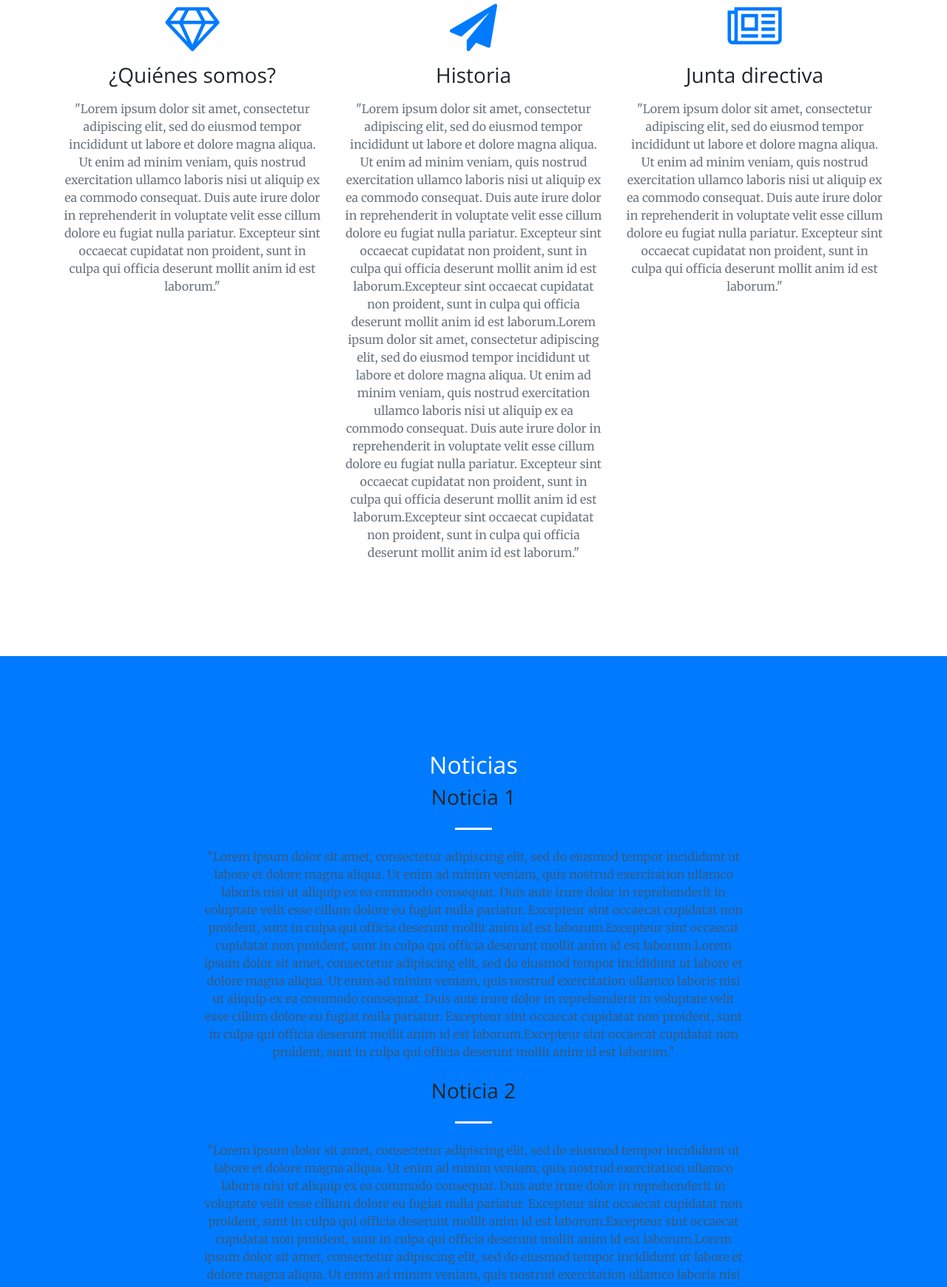
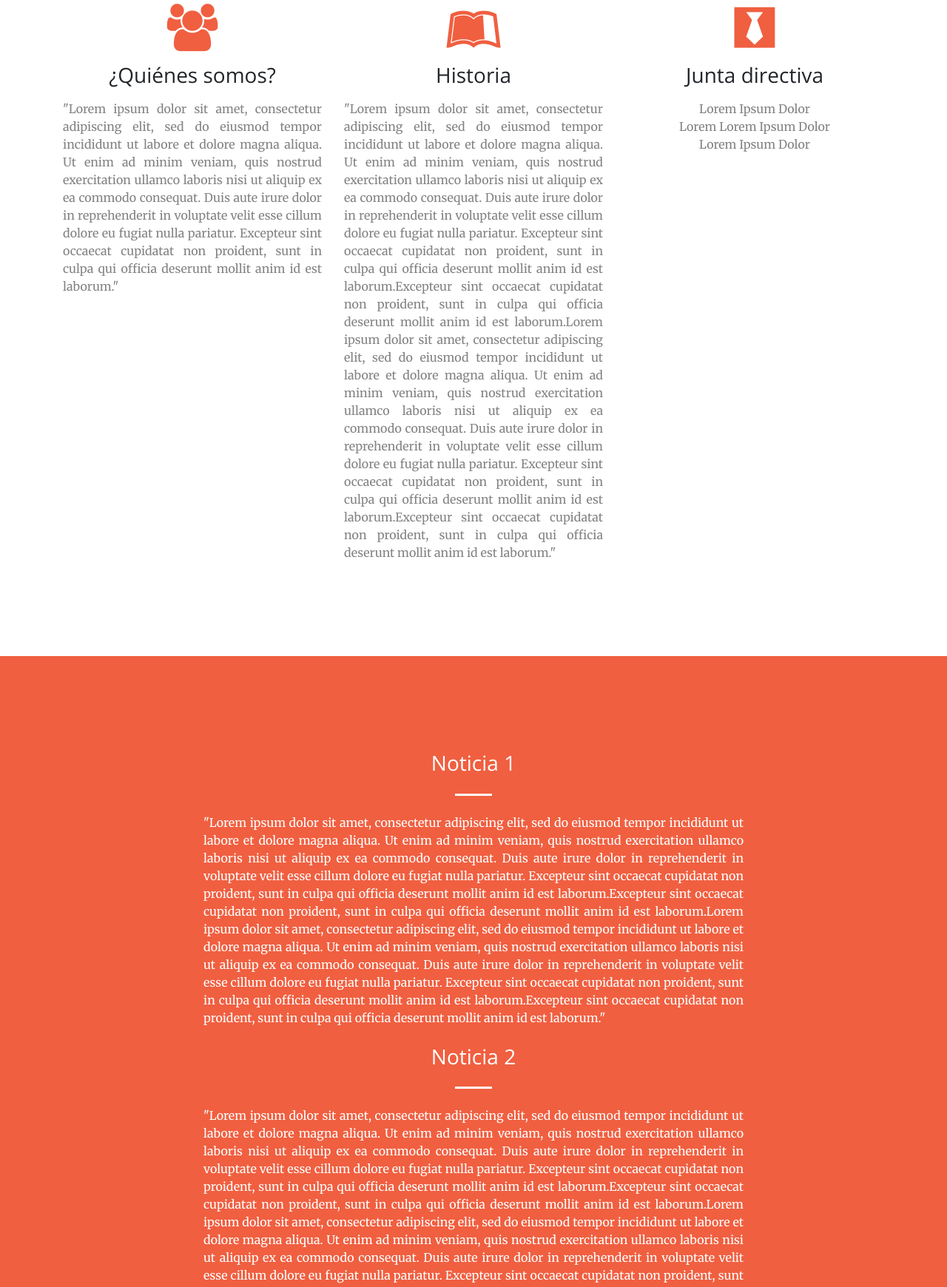
Before and after one commit to cgdelgado/TFG, a plain HTML site: page Plantillas/p1/index.html in a window 1280 px wide. Shown: the part 1060-2800 px from the top of the page at 74% size. Drawn offline with nearby package versions, Linux system fonts and the light colour scheme.

Commit message:
colores de fondo, textos y alineacion ok

```diff
--- a/Plantillas/p1/index.html
+++ b/Plantillas/p1/index.html
@@ -22,7 +22,8 @@
     <!--<link href="css/creative.min.css" rel="stylesheet">-->
 
     <!-- Bootstrap core js -->
-    <script src="https://maxcdn.bootstrapcdn.com/bootstrap/4.0.0/js/bootstrap.min.js" integrity="sha384-JZR6Spejh4U02d8jOt6vLEHfe/JQGiRRSQQxSfFWpi1MquVdAyjUar5+76PVCmYl" crossorigin="anonymous"></script>
+    <script src="https://maxcdn.bootstrapcdn.com/bootstrap/4.0.0/js/bootstrap.min.js" ></script>
+    <!--integrity="sha384-JZR6Spejh4U02d8jOt6vLEHfe/JQGiRRSQQxSfFWpi1MquVdAyjUar5+76PVCmYl" crossorigin="anonymous"-->
     <script src="https://ajax.googleapis.com/ajax/libs/jquery/3.2.1/jquery.min.js"></script>
     <script src="main1.js"></script>
   </head>
@@ -58,7 +59,7 @@
       </div>
     </nav>
 
-    <header class="masthead text-center text-white d-flex">
+    <header class="masthead text-center d-flex">
       <div class="container my-auto">
         <div class="row">
           <div class="col-lg-10 mx-auto">
@@ -88,25 +89,29 @@
         <div class="row">
           <div class="col-lg-4 col-md-6 text-center">
             <div class="service-box mt-5 mx-auto">
-              <i class="fa fa-4x fa-diamond text-primary mb-3 sr-icons"></i>
+              <i class="fa fa-4x fa-users mb-3 sr-icons"></i>
               <h3 class="mb-3">¿Quiénes somos?</h3>
-              <p class="text-muted mb-0">"Lorem ipsum dolor sit amet, consectetur adipiscing elit, sed do eiusmod tempor incididunt ut labore et dolore magna aliqua. Ut enim ad minim veniam, quis nostrud exercitation ullamco laboris nisi ut aliquip ex ea commodo consequat. Duis aute irure dolor in reprehenderit in voluptate velit esse cillum dolore eu fugiat nulla pariatur. Excepteur sint occaecat cupidatat non proident, sunt in culpa qui officia deserunt mollit anim id est laborum."</p>
+              <p class="text-faded mb-0">"Lorem ipsum dolor sit amet, consectetur adipiscing elit, sed do eiusmod tempor incididunt ut labore et dolore magna aliqua. Ut enim ad minim veniam, quis nostrud exercitation ullamco laboris nisi ut aliquip ex ea commodo consequat. Duis aute irure dolor in reprehenderit in voluptate velit esse cillum dolore eu fugiat nulla pariatur. Excepteur sint occaecat cupidatat non proident, sunt in culpa qui officia deserunt mollit anim id est laborum."</p>
             </div>
           </div>
           <div class="col-lg-4 col-md-6 text-center">
             <div class="service-box mt-5 mx-auto">
-              <i class="fa fa-4x fa-paper-plane text-primary mb-3 sr-icons"></i>
+              <i class="fa fa-4x fa-leanpub mb-3 sr-icons"></i>
               <h3 class="mb-3">Historia</h3>
-              <p class="text-muted mb-0">
+              <p class="text-faded mb-0">
                 "Lorem ipsum dolor sit amet, consectetur adipiscing elit, sed do eiusmod tempor incididunt ut labore et dolore magna aliqua. Ut enim ad minim veniam, quis nostrud exercitation ullamco laboris nisi ut aliquip ex ea commodo consequat. Duis aute irure dolor in reprehenderit in voluptate velit esse cillum dolore eu fugiat nulla pariatur. Excepteur sint occaecat cupidatat non proident, sunt in culpa qui officia deserunt mollit anim id est laborum.Excepteur sint occaecat cupidatat non proident, sunt in culpa qui officia deserunt mollit anim id est laborum.Lorem ipsum dolor sit amet, consectetur adipiscing elit, sed do eiusmod tempor incididunt ut labore et dolore magna aliqua. Ut enim ad minim veniam, quis nostrud exercitation ullamco laboris nisi ut aliquip ex ea commodo consequat. Duis aute irure dolor in reprehenderit in voluptate velit esse cillum dolore eu fugiat nulla pariatur. Excepteur sint occaecat cupidatat non proident, sunt in culpa qui officia deserunt mollit anim id est laborum.Excepteur sint occaecat cupidatat non proident, sunt in culpa qui officia deserunt mollit anim id est laborum."
             </p>
             </div>
           </div>
           <div class="col-lg-4 col-md-6 text-center">
             <div class="service-box mt-5 mx-auto">
-              <i class="fa fa-4x fa-newspaper-o text-primary mb-3 sr-icons"></i>
+              <i class="fa fa-4x fa-black-tie mb-3 sr-icons"></i>
               <h3 class="mb-3">Junta directiva</h3>
-              <p class="text-muted mb-0">"Lorem ipsum dolor sit amet, consectetur adipiscing elit, sed do eiusmod tempor incididunt ut labore et dolore magna aliqua. Ut enim ad minim veniam, quis nostrud exercitation ullamco laboris nisi ut aliquip ex ea commodo consequat. Duis aute irure dolor in reprehenderit in voluptate velit esse cillum dolore eu fugiat nulla pariatur. Excepteur sint occaecat cupidatat non proident, sunt in culpa qui officia deserunt mollit anim id est laborum."</p>
+              <ul class="text-faded">
+                <li>Lorem Ipsum Dolor</li>
+                <li>Lorem Lorem Ipsum Dolor</li>
+                <li>Lorem Ipsum Dolor</li>
+              </ul>
             </div>
           </div>
         </div>
@@ -116,21 +121,20 @@
     <section class="bg-primary" id="news">
       <div class="container">
         <div class="row">
-          <div class="col-lg-8 mx-auto text-center">
-            <h2 class="section-heading text-white">Noticias</h2>
-            <h3 class="section-heading"> Noticia 1 </h3>
+          <div class="col-lg-8 mx-auto text-news">
+            <!--<h2 class="section-heading text-white">Noticias</h2>-->
+            <h3 class="section-heading text-center"> Noticia 1 </h3>
             <hr class="light my-4">
-            <p class="text-faded mb-4">"Lorem ipsum dolor sit amet, consectetur adipiscing elit, sed do eiusmod tempor incididunt ut labore et dolore magna aliqua. Ut enim ad minim veniam, quis nostrud exercitation ullamco laboris nisi ut aliquip ex ea commodo consequat. Duis aute irure dolor in reprehenderit in voluptate velit esse cillum dolore eu fugiat nulla pariatur. Excepteur sint occaecat cupidatat non proident, sunt in culpa qui officia deserunt mollit anim id est laborum.Excepteur sint occaecat cupidatat non proident, sunt in culpa qui officia deserunt mollit anim id est laborum.Lorem ipsum dolor sit amet, consectetur adipiscing elit, sed do eiusmod tempor incididunt ut labore et dolore magna aliqua. Ut enim ad minim veniam, quis nostrud exercitation ullamco laboris nisi ut aliquip ex ea commodo consequat. Duis aute irure dolor in reprehenderit in voluptate velit esse cillum dolore eu fugiat nulla pariatur. Excepteur sint occaecat cupidatat non proident, sunt in culpa qui officia deserunt mollit anim id est laborum.Excepteur sint occaecat cupidatat non proident, sunt in culpa qui officia deserunt mollit anim id est laborum."
+            <p class="mb-4">"Lorem ipsum dolor sit amet, consectetur adipiscing elit, sed do eiusmod tempor incididunt ut labore et dolore magna aliqua. Ut enim ad minim veniam, quis nostrud exercitation ullamco laboris nisi ut aliquip ex ea commodo consequat. Duis aute irure dolor in reprehenderit in voluptate velit esse cillum dolore eu fugiat nulla pariatur. Excepteur sint occaecat cupidatat non proident, sunt in culpa qui officia deserunt mollit anim id est laborum.Excepteur sint occaecat cupidatat non proident, sunt in culpa qui officia deserunt mollit anim id est laborum.Lorem ipsum dolor sit amet, consectetur adipiscing elit, sed do eiusmod tempor incididunt ut labore et dolore magna aliqua. Ut enim ad minim veniam, quis nostrud exercitation ullamco laboris nisi ut aliquip ex ea commodo consequat. Duis aute irure dolor in reprehenderit in voluptate velit esse cillum dolore eu fugiat nulla pariatur. Excepteur sint occaecat cupidatat non proident, sunt in culpa qui officia deserunt mollit anim id est laborum.Excepteur sint occaecat cupidatat non proident, sunt in culpa qui officia deserunt mollit anim id est laborum."
             </p>
-            <!--<a class="btn btn-light btn-xl js-scroll-trigger" href="#services">Get Started!</a>-->
           </div>
         </div>
 
         <div class="row">
-          <div class="col-lg-8 mx-auto text-center">
-            <h3 class="section-heading"> Noticia 2 </h3>
+          <div class="col-lg-8 mx-auto text-news">
+            <h3 class="section-heading text-center"> Noticia 2 </h3>
             <hr class="light my-4">
-            <p class="text-faded mb-4">
+            <p class="mb-4">
               "Lorem ipsum dolor sit amet, consectetur adipiscing elit, sed do eiusmod tempor incididunt ut labore et dolore magna aliqua. Ut enim ad minim veniam, quis nostrud exercitation ullamco laboris nisi ut aliquip ex ea commodo consequat. Duis aute irure dolor in reprehenderit in voluptate velit esse cillum dolore eu fugiat nulla pariatur. Excepteur sint occaecat cupidatat non proident, sunt in culpa qui officia deserunt mollit anim id est laborum.Excepteur sint occaecat cupidatat non proident, sunt in culpa qui officia deserunt mollit anim id est laborum.Lorem ipsum dolor sit amet, consectetur adipiscing elit, sed do eiusmod tempor incididunt ut labore et dolore magna aliqua. Ut enim ad minim veniam, quis nostrud exercitation ullamco laboris nisi ut aliquip ex ea commodo consequat. Duis aute irure dolor in reprehenderit in voluptate velit esse cillum dolore eu fugiat nulla pariatur. Excepteur sint occaecat cupidatat non proident, sunt in culpa qui officia deserunt mollit anim id est laborum.Excepteur sint occaecat cupidatat non proident, sunt in culpa qui officia deserunt mollit anim id est laborum."
             </p>
             <!--<a class="btn btn-light btn-xl js-scroll-trigger" href="#services">Get Started!</a>-->
@@ -138,10 +142,10 @@
         </div>
 
         <div class="row">
-          <div class="col-lg-8 mx-auto text-center">
-            <h3 class="section-heading"> Noticia 3 </h3>
+          <div class="col-lg-8 mx-auto text-news">
+            <h3 class="section-heading text-center"> Noticia 3 </h3>
             <hr class="light my-4">
-            <p class="text-faded mb-4">
+            <p class="mb-4">
               "Lorem ipsum dolor sit amet, consectetur adipiscing elit, sed do eiusmod tempor incididunt ut labore et dolore magna aliqua. Ut enim ad minim veniam, quis nostrud exercitation ullamco laboris nisi ut aliquip ex ea commodo consequat. Duis aute irure dolor in reprehenderit in voluptate velit esse cillum dolore eu fugiat nulla pariatur. Excepteur sint occaecat cupidatat non proident, sunt in culpa qui officia deserunt mollit anim id est laborum.Excepteur sint occaecat cupidatat non proident, sunt in culpa qui officia deserunt mollit anim id est laborum."
             </p>
             <!--<a class="btn btn-light btn-xl js-scroll-trigger" href="#services">Get Started!</a>-->
@@ -149,10 +153,10 @@
         </div>
 
         <div class="row">
-          <div class="col-lg-8 mx-auto text-center">
-            <h3 class="section-heading"> Noticia 4 </h3>
+          <div class="col-lg-8 mx-auto text-news">
+            <h3 class="section-heading text-center"> Noticia 4 </h3>
             <hr class="light my-4">
-            <p class="text-faded mb-4">
+            <p class="mb-4">
               "Lorem ipsum dolor sit amet, consectetur adipiscing elit, sed do eiusmod tempor incididunt ut labore et dolore magna aliqua. Ut enim ad minim veniam, quis nostrud exercitation ullamco laboris nisi ut aliquip ex ea commodo consequat. Duis aute irure dolor in reprehenderit in voluptate velit esse cillum dolore eu fugiat nulla pariatur. Excepteur sint occaecat cupidatat non proident, sunt in culpa qui officia deserunt mollit anim id est laborum.Excepteur sint occaecat cupidatat non proident, sunt in culpa qui officia deserunt mollit anim id est laborum.Lorem ipsum dolor sit amet, consectetur adipiscing elit, sed do eiusmod tempor incididunt ut labore et dolore magna aliqua. Ut enim ad minim veniam, quis nostrud exercitation ullamco laboris nisi ut aliquip ex ea commodo consequat. Duis aute irure dolor in reprehenderit in voluptate velit esse cillum dolore eu fugiat nulla pariatur. Excepteur sint occaecat cupidatat non proident, sunt in culpa qui officia deserunt mollit anim id est laborum."
             </p>
             <!--<a class="btn btn-light btn-xl js-scroll-trigger" href="#services">Get Started!</a>-->
@@ -161,7 +165,7 @@
       </div>
     </section>
 
-    <section class="bg-dark text-white" id="activities">
+    <section class="bg-dark text-activities" id="activities">
       <div class="container text-center">
         <h2 class="mb-4">Actividades</h2>
           <table class="table table-striped">
@@ -294,7 +298,7 @@
             <p>988112233</p>
           </div>
           <div class="col-lg-4 ml-auto text-center">
-            <i class="fa fa-phone fa-3x mb-3 sr-contact"></i>
+            <i class="fa fa-home fa-3x mb-3 sr-contact"></i>
             <p>Calle A, 13, 32000, CIUDAD</p>
           </div>
           <div class="col-lg-4 mr-auto text-center">
--- a/Plantillas/p1/styles1.css
+++ b/Plantillas/p1/styles1.css
@@ -39,15 +39,17 @@ h6 {
 }
 
 .bg-primary {
-  background-color: #F05F40 /*!important*/;
+  background-color: #F05F40 !important;
 }
 
 .bg-dark {
-  background-color: #212529 /*!important*/;
+  /*background-color: #212529 !important*/;
+  background-color: #8C8C8C !important;
 }
 
 .text-faded {
   color: rgba(77,77, 77, 0.7);
+
 }
 
 section {
@@ -126,8 +128,9 @@ img::-moz-selection {
 
 @media (min-width: 992px) {
   #mainNav {
-    border-color: transparent;
-    background-color: transparent;
+  /*  border-color: transparent;
+    background-color: transparent;*/
+    background-color: #F05F40;
   }
   #mainNav .navbar-brand {
     color: rgba(255, 255, 255, 0.7);
@@ -281,9 +284,9 @@ header.masthead p {
   }
 }
 
-.text-primary {
-  color: #F05F40/* !important*/;
-}
+/*.text-primary {
+  color: #F05F40 !important;
+}*/
 
 .btn {
   font-weight: 700;
@@ -310,3 +313,26 @@ header.masthead p {
 .btn-primary:active, .btn-primary:focus {
   box-shadow: 0 0 0 0.2rem rgba(240, 95, 64, 0.5) /*!important*/;
 }
+
+.fa{
+  color: #F05F40;
+}
+
+.text-activities{
+  color: white;
+}
+
+.text-news{
+  color: white;
+  text-align: justify;
+}
+
+li {
+  list-style: none;
+}
+ ul.text-faded {
+   padding-left: 0;
+ }
+p.text-faded {
+  text-align: justify;
+}
```
